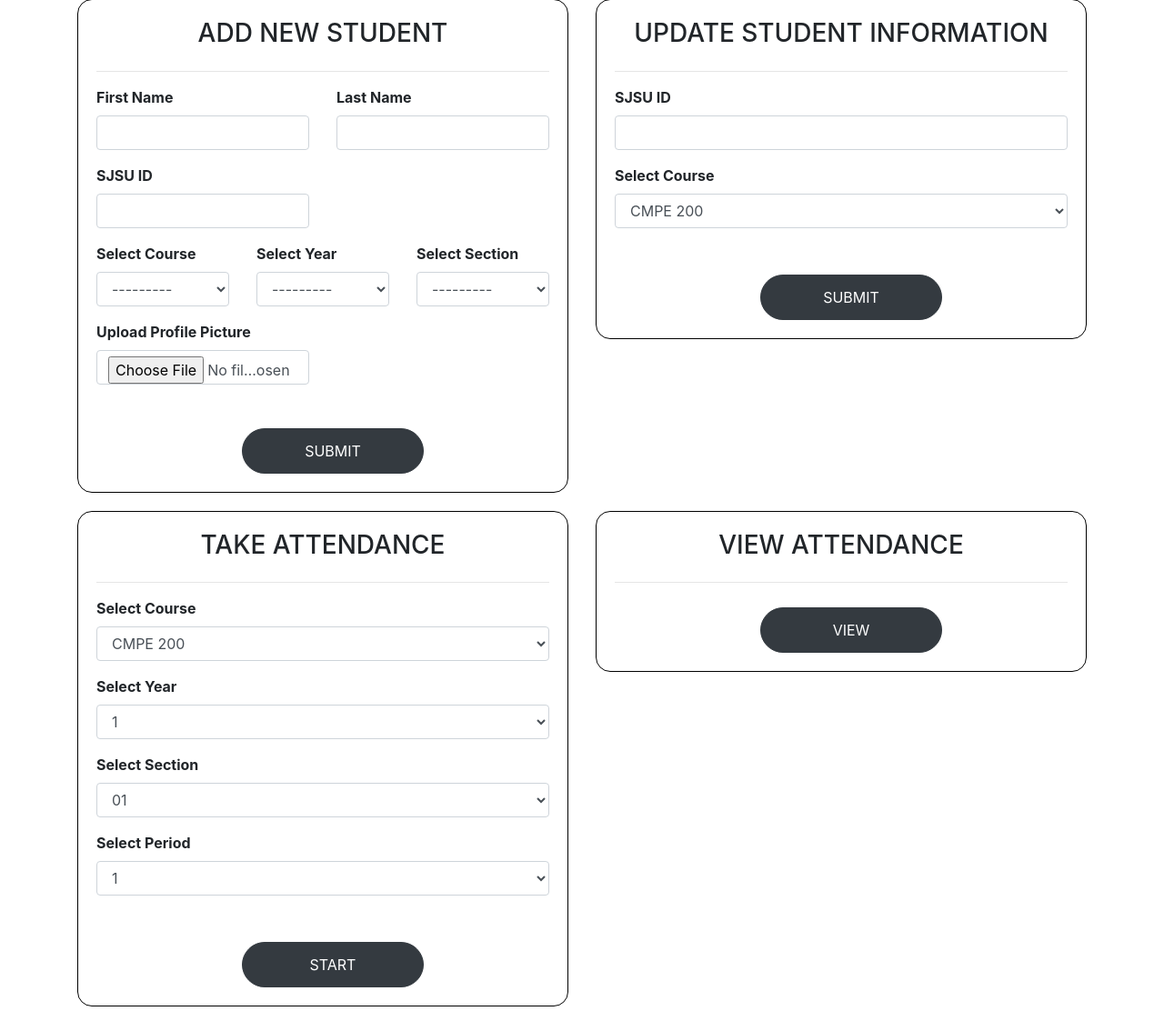
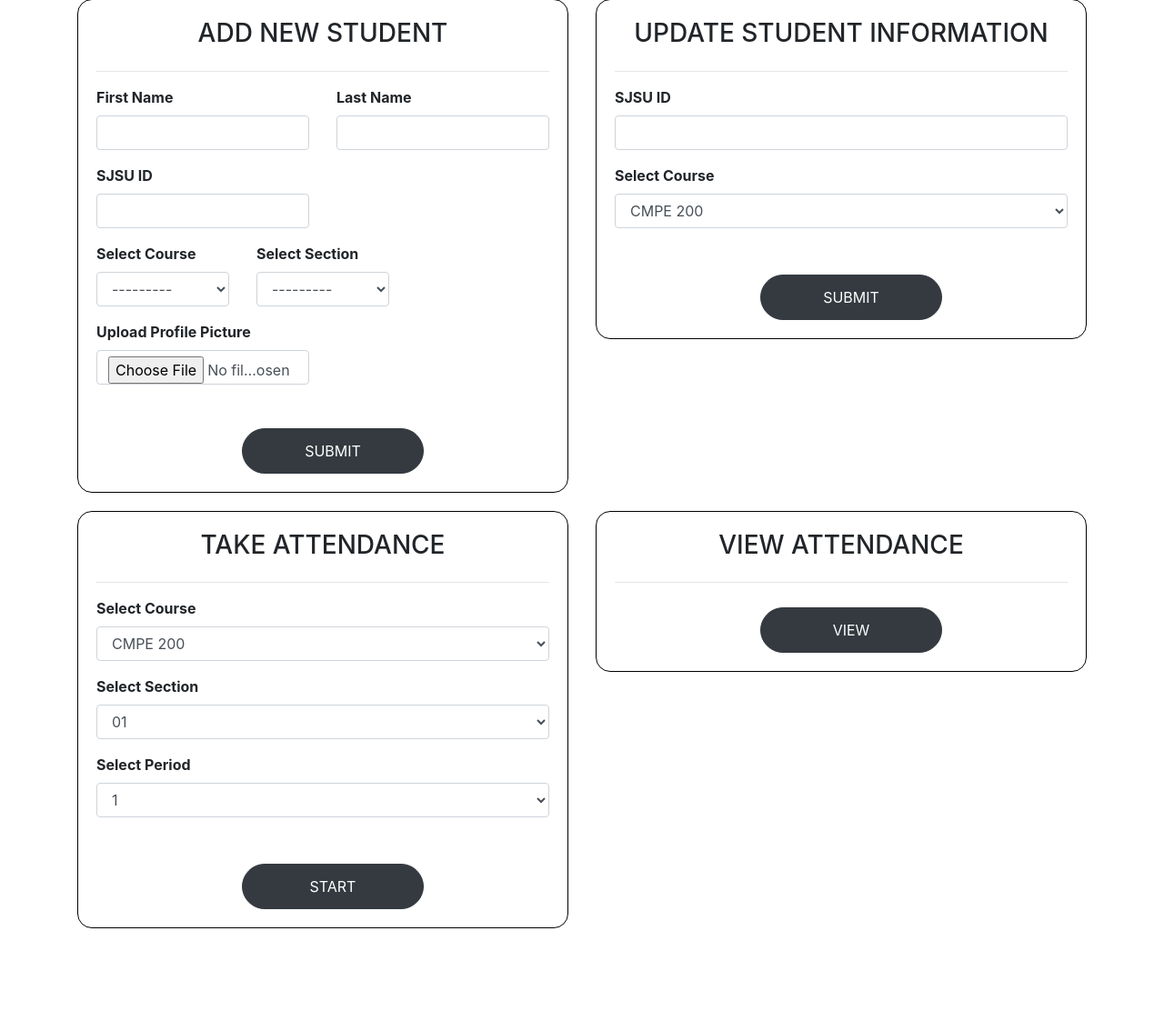
Before and after one commit to sjsucmpe272-fall21/Team-Project-19, a Django app: page / in a window 1280 px wide. Shown: the part 93-1216 px from the top of the page at 91% size. After the commit the page ends 1114 px from the top, so only its background shows below. Run offline with Django 3.2, Linux system fonts and the light colour scheme; a user stored in the database is signed in; data comes from the database, SQL or seed files in the repository; both versions use the stored data as it was before the commit; some libraries are stand-ins or nearby versions.

```diff
--- a/attendence_sys/models.py
+++ b/attendence_sys/models.py
@@ -24,9 +24,9 @@ class Faculty(models.Model):
 
 def student_directory_path(instance, filename):
     name, ext = filename.split(".")
-    name = instance.registration_id # + "_" + instance.branch + "_" + instance.year + "_" + instance.section
+    name = instance.registration_id # + "_" + instance.branch  + "_" + instance.section
     filename = name +'.'+ ext
-    return 'Student_Images/{}/{}/{}/{}'.format(instance.branch,instance.year,instance.section,filename)
+    return 'Student_Images/{}/{}/{}'.format(instance.branch,instance.section,filename)
 
 class Student(models.Model):
 
@@ -105,12 +105,6 @@ class Student(models.Model):
         ('ISE 201','ISE 201'),
         ('ISE 244','ISE 244'),
     )
-    YEAR = (
-        ('1','1'),
-        ('2','2'),
-        ('3','3'),
-        ('4','4'),
-    )
     SECTION = (
         ('01','01'),
         ('02','02'),
@@ -128,7 +122,6 @@ class Student(models.Model):
     lastname = models.CharField(max_length=200, null=True, blank=True)
     registration_id = models.CharField(max_length=200, null=True)
     branch = models.CharField(max_length=100, null=True, choices=BRANCH)
-    year = models.CharField(max_length=100, null=True, choices=YEAR)
     section = models.CharField(max_length=100, null=True, choices=SECTION)
     profile_pic = models.ImageField(upload_to=student_directory_path ,null=True, blank=True)
 
@@ -142,7 +135,6 @@ class Attendence(models.Model):
     date = models.DateField(auto_now_add = True, null = True)
     time = models.TimeField(auto_now_add=True, null = True)
     branch = models.CharField(max_length=200, null = True)
-    year = models.CharField(max_length=200, null = True)
     section = models.CharField(max_length=200, null = True)
     period = models.CharField(max_length=200, null = True)
     status = models.CharField(max_length=200, null = True, default='Absent')
--- a/attendence_sys/recognizer.py
+++ b/attendence_sys/recognizer.py
@@ -12,7 +12,7 @@ def Recognizer(details):
 
 	base_dir = os.path.dirname(os.path.abspath(__file__))
 	base_dir = "D:/Documents/CMPE272/Github/Recognition_Systemv2/"#"/home/haard/Documents/Semester_1/272/Project/Face_Verification_based_Attendance_system/"
-	image_dir = os.path.join(base_dir,"{}/{}/{}/{}/{}/{}".format('static','images','Student_Images',details['branch'],details['year'],details['section']))
+	image_dir = os.path.join(base_dir,"{}/{}/{}/{}/{}".format('static','images','Student_Images',details['branch'],details['section']))
 	names = []
 
 
--- a/attendence_sys/templates/attendance.html
+++ b/attendence_sys/templates/attendance.html
@@ -36,7 +36,6 @@
 				<tr>
 					<th>Student ID</th>
 					<th>Branch</th>
-					<th>Year</th>
 					<th>Section</th>
 					<th>Period</th>
 					<th>Status</th>
@@ -47,7 +46,6 @@
 				<tr>
                     <td>{{ attendence.Student_ID }}</td>
 					<td>{{ attendence.branch }}</td>
-					<td>{{ attendence.year }}</td>
 					<td>{{ attendence.section }}</td>
 					<td>{{ attendence.period }}</td>
 					<td>{{ attendence.status }}</td>
@@ -67,7 +65,6 @@
 					<tr>
 						<th>Student ID</th>
 						<th>Branch</th>
-						<th>Year</th>
 						<th>Section</th>
 						<th>Period</th>
 						<th>Status</th>
@@ -78,7 +75,6 @@
 					<tr>
 						<td>{{ attendence.Student_ID }}</td>
 						<td>{{ attendence.branch }}</td>
-						<td>{{ attendence.year }}</td>
 						<td>{{ attendence.section }}</td>
 						<td>{{ attendence.period }}</td>
 						<td>{{ attendence.status }}</td>
--- a/attendence_sys/templates/home.html
+++ b/attendence_sys/templates/home.html
@@ -47,12 +47,6 @@
                             <div class="form-group">
                                 <label for="sel1"><b>Select Course</b></label>
                                 {{ studentForm.branch }}
-                            </div>
-                        </div>
-                        <div class="col-sm-4">
-                            <div class="form-group">
-                                <label for="sel1"><b>Select Year</b></label>
-                                {{ studentForm.year }}
                             </div>
                         </div>
                         <div class="col-sm-4">
@@ -258,15 +252,6 @@
                         </select>
                     </div>
                     <div class="form-group">
-                        <label for="sel1">Select Year:</label>
-                        <select name='year' class="form-control" id="sel1">
-                            <option value="1">1</option>
-                            <option value="2">2</option>
-                            <option value="3">3</option>
-                            <option value="4">4</option>
-                        </select>
-                    </div>
-                    <div class="form-group">
                         <label for="sel1">Select Section:</label>
                         <select name='section' class="form-control" id="sel1">
                             <option value="01">01</option>
@@ -388,15 +373,6 @@
                             <option value="ENGR 200W">ENGR 200W</option>
                             <option value="ISE 201">ISE 201</option>
                             <option value="ISE 244">ISE 244</option>
-                        </select>
-                    </div>
-                    <div class="form-group">
-                        <label for="sel1"><b>Select Year</b></label>
-                        <select name='year' class="form-control" id="sel1">
-                            <option value="1">1</option>
-                            <option value="2">2</option>
-                            <option value="3">3</option>
-                            <option value="4">4</option>
                         </select>
                     </div>
                     <div class="form-group">
--- a/attendence_sys/views.py
+++ b/attendence_sys/views.py
@@ -94,16 +94,15 @@ def takeAttendence(request):
     if request.method == 'POST':
         details = {
             'branch':request.POST['branch'],
-            'year': request.POST['year'],
             'section':request.POST['section'],
             'period':request.POST['period'],
             'faculty':request.user.faculty
             }
-        if Attendence.objects.filter(date = str(date.today()),branch = details['branch'], year = details['year'], section = details['section'],period = details['period']).count() != 0 :
+        if Attendence.objects.filter(date = str(date.today()),branch = details['branch'], section = details['section'],period = details['period']).count() != 0 :
             messages.error(request, "Attendence already recorded.")
             return redirect('home')
         else:
-            students = Student.objects.filter(branch = details['branch'], year = details['year'], section = details['section'])
+            students = Student.objects.filter(branch = details['branch'], section = details['section'])
             names = Recognizer(details)
             for student in students:
                 if str(student.registration_id) in names:
@@ -111,7 +110,6 @@ def takeAttendence(request):
                         Student_ID = str(student.registration_id),
                         period = details['period'],
                         branch = details['branch'],
-                        year = details['year'],
                         section = details['section'],
                         status = 'Present'
                     )
@@ -121,11 +119,10 @@ def takeAttendence(request):
                         Student_ID = str(student.registration_id),
                         period = details['period'],
                         branch = details['branch'],
-                        year = details['year'],
                         section = details['section']
                     )
                     attendence.save()
-            attendences = Attendence.objects.filter(date = str(date.today()),branch = details['branch'], year = details['year'], section = details['section'],period = details['period'])
+            attendences = Attendence.objects.filter(date = str(date.today()),branch = details['branch'], section = details['section'],period = details['period'])
             context = {"attendences":attendences, "ta":True}
             messages.success(request, "Attendence taking Success")
             return render(request, 'attendance.html', context)
```
Also changed, not shown: attendence_sys/migrations/0001_initial.py, attendence_sys/migrations/0013_auto_20200630_1126.py, db.sqlite3, static/images/Student_Images/CMPE 202/01/12345678.png (added), static/images/Student_Images/CMPE 203/05/019.png (added), static/images/Student_Images/CMPE 203/05/101.png (added), static/images/Student_Images/CMPE 206/05/111.png (added).
